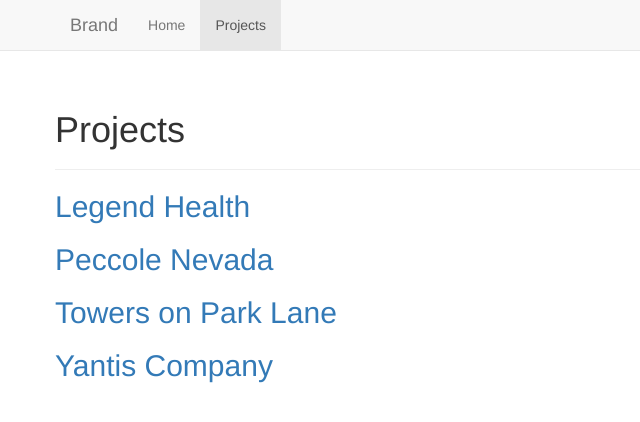
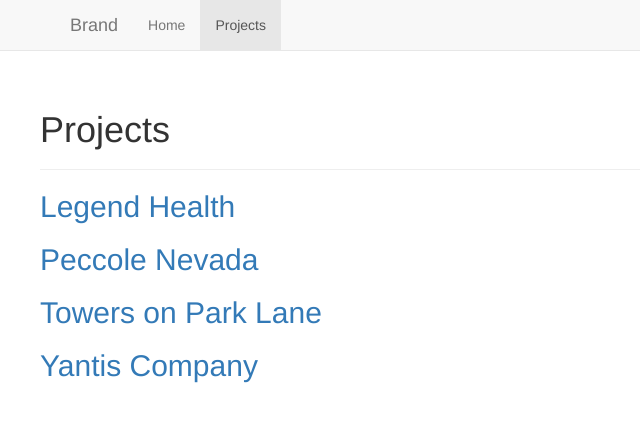
Before and after one commit to noncasus/fcc-portfolio, a Jekyll site: the page built from projects.html, in a window 1280 px wide. Shown: the top 422 px of the page, without its empty margins (0-640 px from the left). Built offline with Jekyll 4.4.1, drawn with Linux system fonts in a browser that asks for light colours; nearby versions of some CDN libraries.

Commit message:
Updated '/_layouts/page.html' via CloudCannon

```diff
--- a/_layouts/page.html
+++ b/_layouts/page.html
@@ -1,7 +1,7 @@
 ---
 layout: default
 ---
-<article class="page">
+<article class="page row">
 
   <header class="page-header">
     <h1 class="page-title" itemprop="name headline">{{ page.title }}</h1>
```
